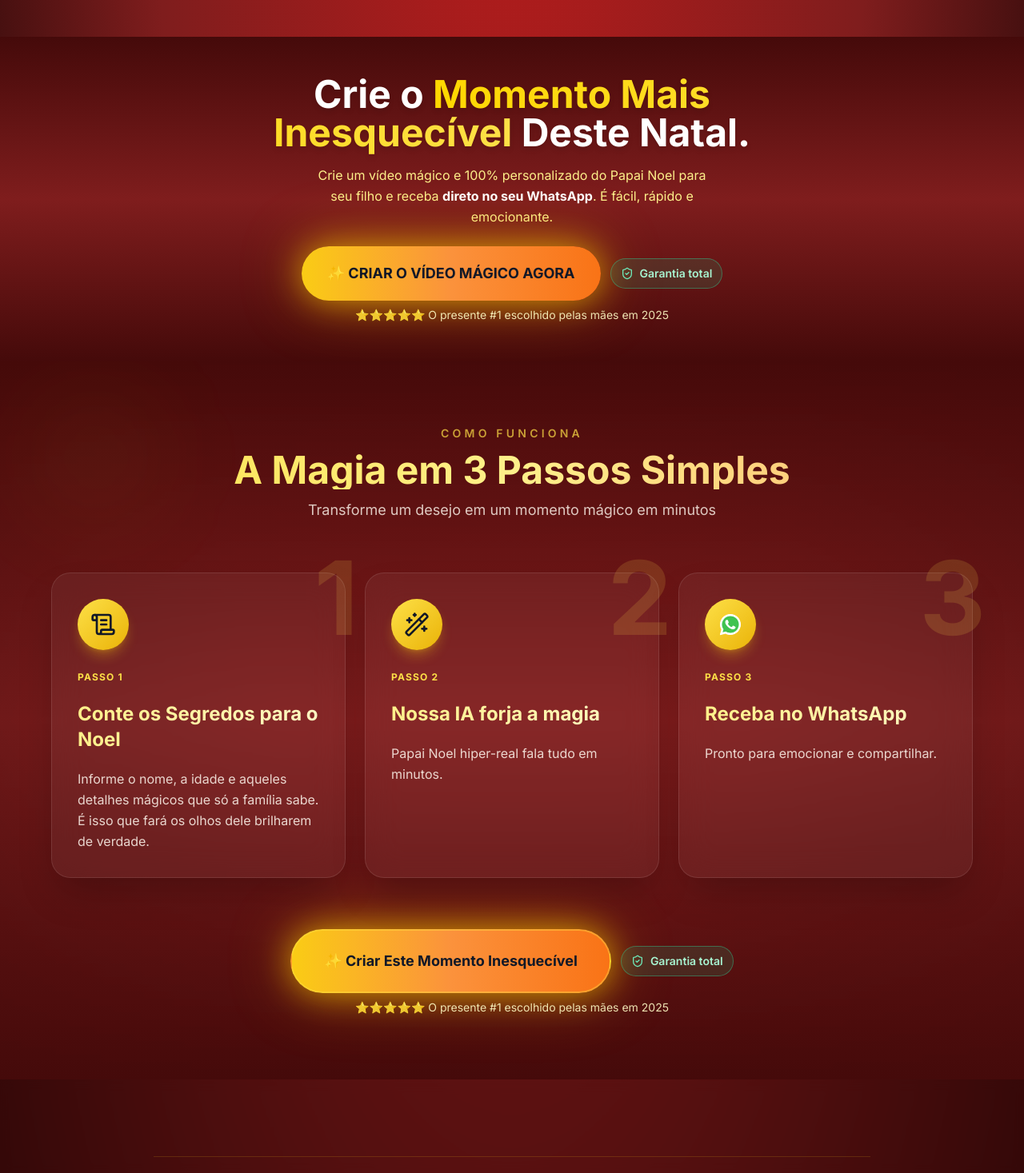
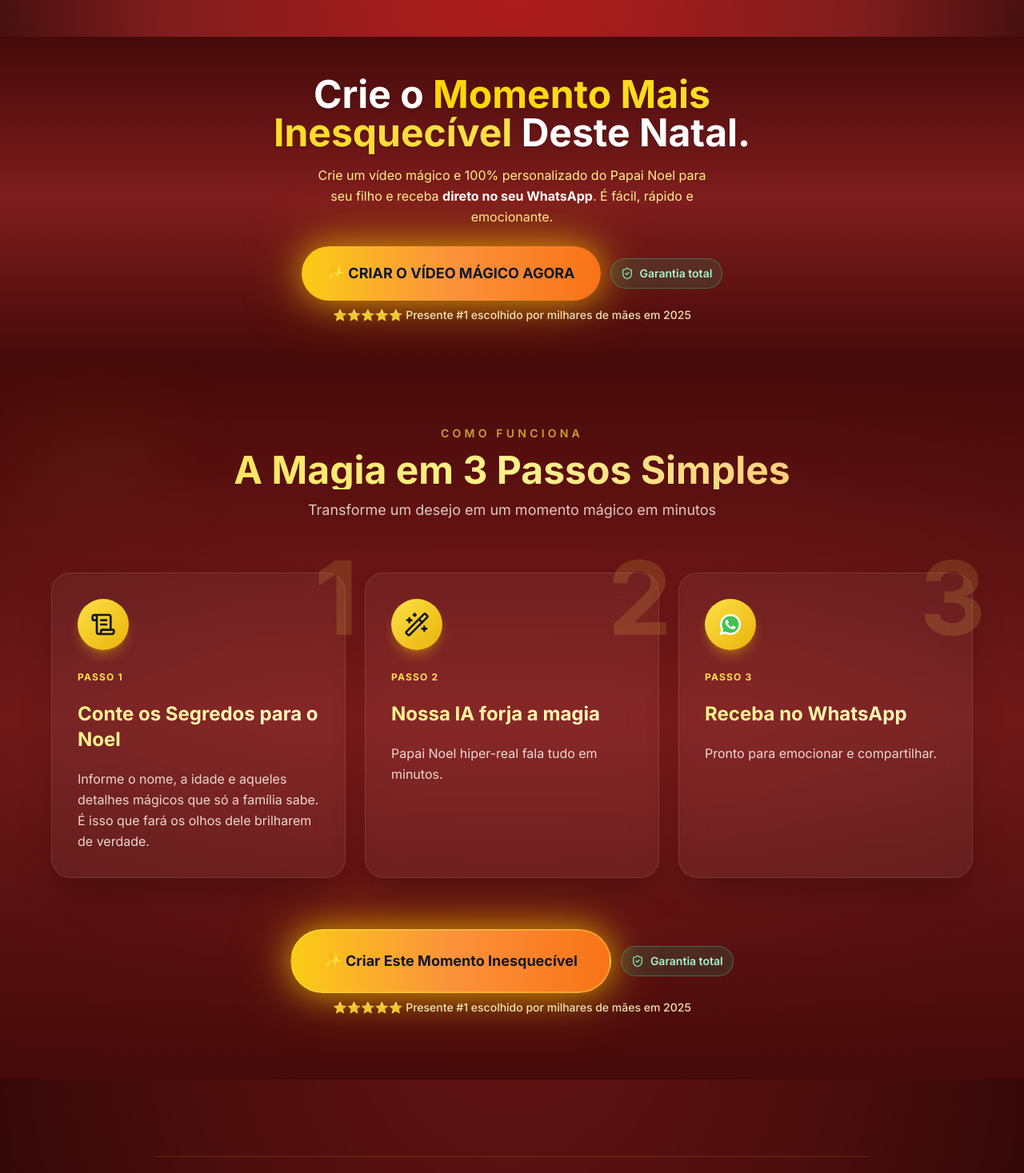
Before and after one commit to luizbem007-dot/PAPAI-NOEL, a React (Vite) app: page / in a window 1280 px wide. Shown: the part 434-1901 px from the top of the page at 80% size. Built offline with nearby package versions, Linux system fonts and the light colour scheme.

Commit message:
fix: melhora redação da prova social (milhares de mães)

```diff
--- a/src/components/LandingPage.jsx
+++ b/src/components/LandingPage.jsx
@@ -104,8 +104,8 @@ export default function LandingPage({ onCTAClick, vslUrl }) {
               </div>
             </div>
             {/* Frase de prova social abaixo da CTA */}
-            <p className="text-yellow-100/90 text-sm">
-              ⭐⭐⭐⭐⭐ O presente #1 escolhido pelas mães em 2025
+            <p className="text-yellow-100/90 text-sm font-medium">
+              ⭐⭐⭐⭐⭐ Presente #1 escolhido por milhares de mães em 2025
             </p>
           </div>
         </div>
@@ -202,8 +202,8 @@ export default function LandingPage({ onCTAClick, vslUrl }) {
                   Garantia total
                 </div>
               </div>
-              <p className="text-yellow-100/90 text-sm">
-                ⭐⭐⭐⭐⭐ O presente #1 escolhido pelas mães em 2025
+              <p className="text-yellow-100/90 text-sm font-medium">
+                ⭐⭐⭐⭐⭐ Presente #1 escolhido por milhares de mães em 2025
               </p>
             </div>
           </motion.div>
```
